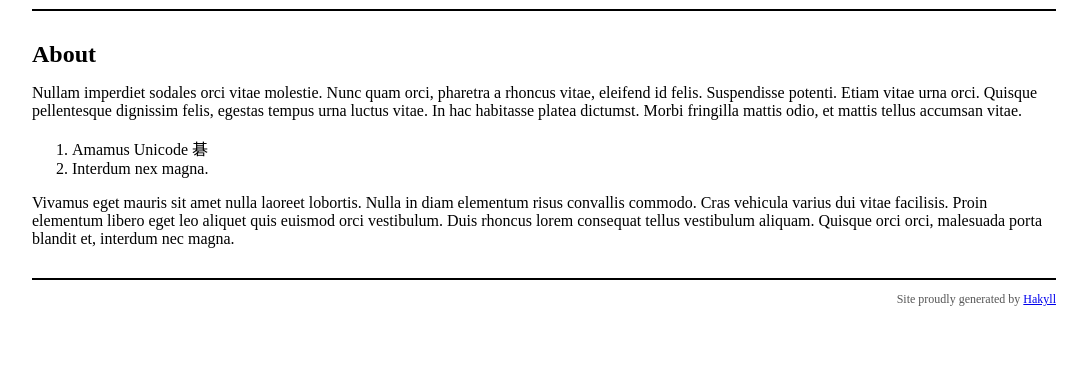
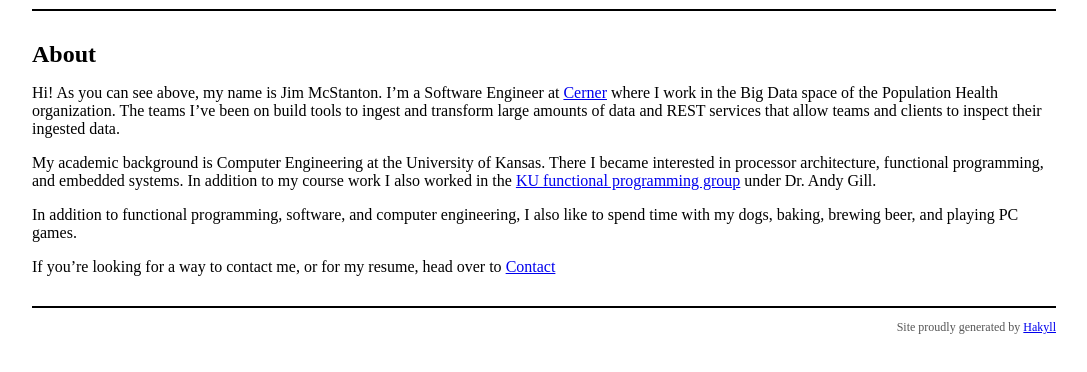
Before and after one commit to jhmcstanton/jhmcstanton.github.io, a plain HTML site: page _site/about.html in a window 1280 px wide. Shown: the part 36-408 px from the top of the page, without its empty margins (96-1183 px from the left). Drawn offline with Linux system fonts and the light colour scheme.

Commit message:
Updated site to route resume, updated about and contact

```diff
--- a/_site/about.html
+++ b/_site/about.html
@@ -25,12 +25,10 @@
 
         <main role="main">
             <h1>About</h1>
-            <p>Nullam imperdiet sodales orci vitae molestie. Nunc quam orci, pharetra a rhoncus vitae, eleifend id felis. Suspendisse potenti. Etiam vitae urna orci. Quisque pellentesque dignissim felis, egestas tempus urna luctus vitae. In hac habitasse platea dictumst. Morbi fringilla mattis odio, et mattis tellus accumsan vitae.</p>
-<ol type="1">
-<li>Amamus Unicode 碁</li>
-<li>Interdum nex magna.</li>
-</ol>
-<p>Vivamus eget mauris sit amet nulla laoreet lobortis. Nulla in diam elementum risus convallis commodo. Cras vehicula varius dui vitae facilisis. Proin elementum libero eget leo aliquet quis euismod orci vestibulum. Duis rhoncus lorem consequat tellus vestibulum aliquam. Quisque orci orci, malesuada porta blandit et, interdum nec magna.</p>
+            <p>Hi! As you can see above, my name is Jim McStanton. I’m a Software Engineer at <a href="https://www.cerner.com/">Cerner</a> where I work in the Big Data space of the Population Health organization. The teams I’ve been on build tools to ingest and transform large amounts of data and REST services that allow teams and clients to inspect their ingested data.</p>
+<p>My academic background is Computer Engineering at the University of Kansas. There I became interested in processor architecture, functional programming, and embedded systems. In addition to my course work I also worked in the <a href="http://ku-fpg.github.io/">KU functional programming group</a> under Dr. Andy Gill.</p>
+<p>In addition to functional programming, software, and computer engineering, I also like to spend time with my dogs, baking, brewing beer, and playing PC games.</p>
+<p>If you’re looking for a way to contact me, or for my resume, head over to <a href="./contact.html">Contact</a></p>
         </main>
 
         <footer>
```
Also changed, not shown: _site/contact.html (+4 -1 lines), 7 other files.
